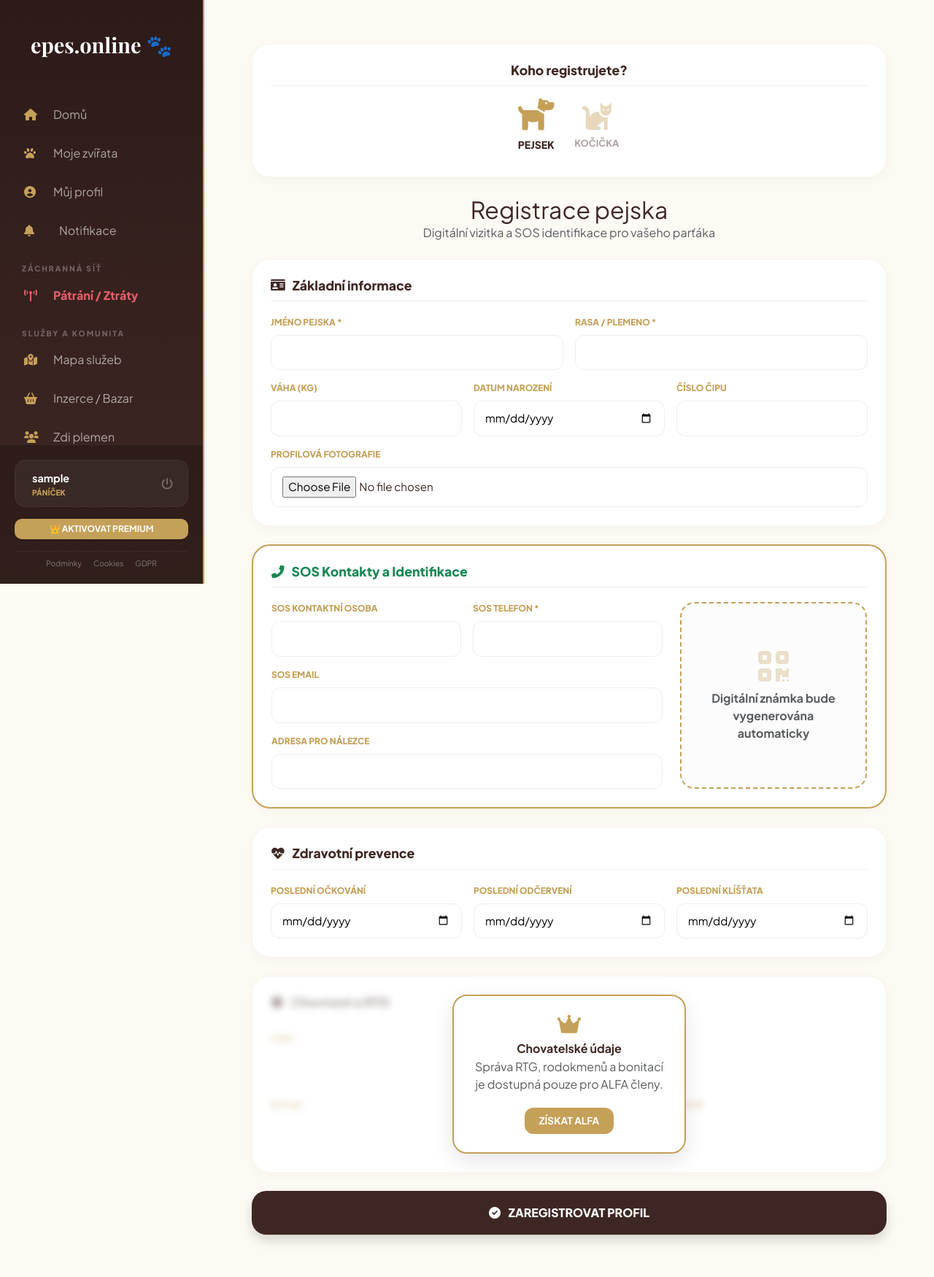
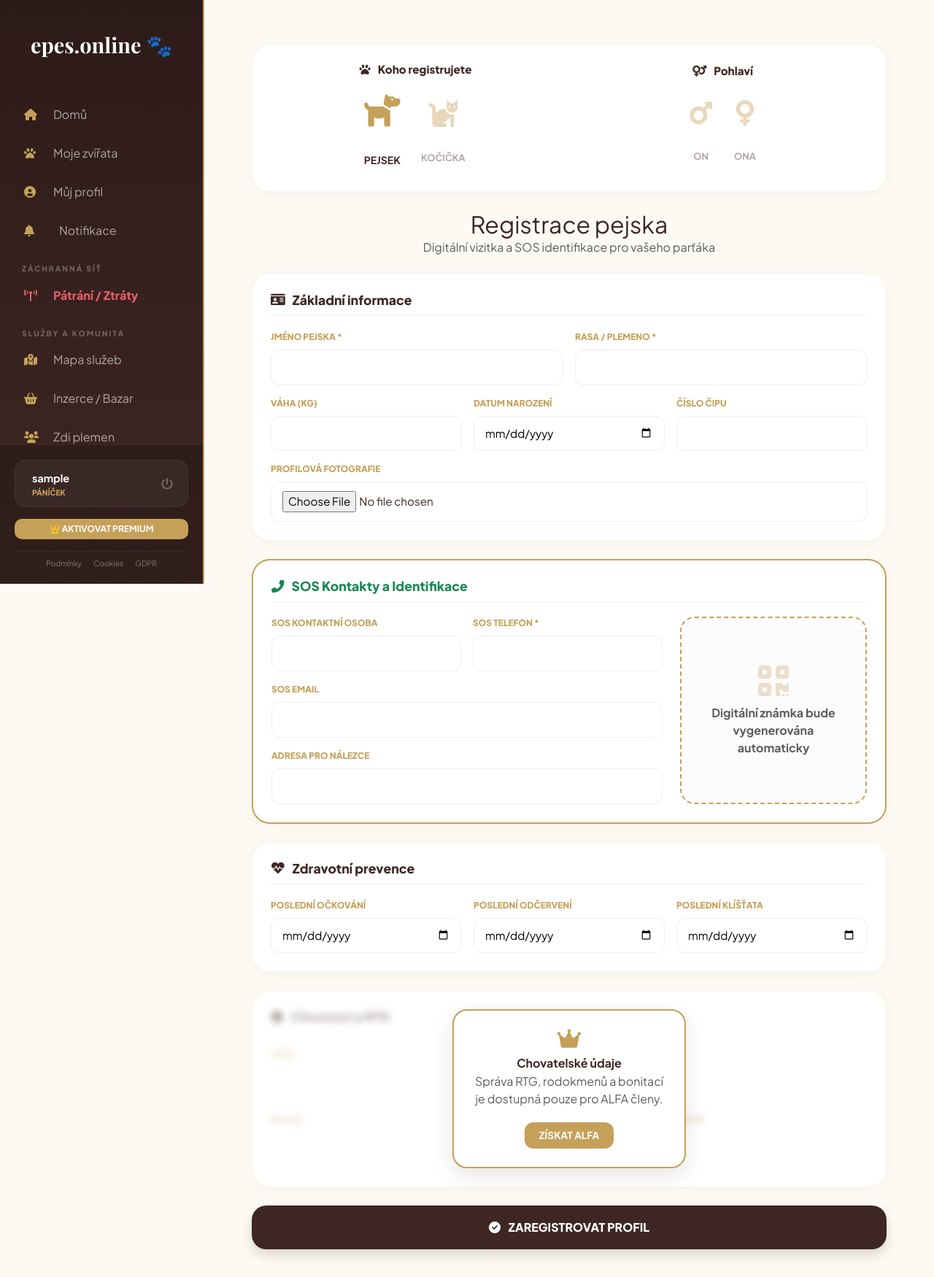
Before and after one commit to ikarivana/Pythonpes, a Django app: page /users/pridat/ in a window 1280 px wide. Shown: the top 1750 px of the page at 73% size. Before the commit the page ends 1712 px from the top, so only its background shows below. Run offline with Django 5.2, Linux system fonts and the light colour scheme; the visitor is signed in with stand-in values (Sample User, id 1); data comes from the database, SQL or seed files in the repository; data that the repository does not hold is empty.

Commit message:
pridani on/ona

```diff
--- a/users/forms.py
+++ b/users/forms.py
@@ -34,10 +34,11 @@ class PesForm(forms.ModelForm):
         widgets = {
             'jmeno': forms.TextInput(attrs={'class': 'form-control', 'placeholder': 'Jméno parťáka'}),
             'rasa': forms.TextInput(attrs={'class': 'form-control', 'placeholder': 'Např. Border kolie'}),
-            # V modelu máš rasa, ne plemeno
             'datum_narozeni': forms.DateInput(attrs={'type': 'date', 'class': 'form-control'}),
             'cip': forms.TextInput(attrs={'class': 'form-control', 'placeholder': 'Číslo mikročipu'}),
             'vaha': forms.NumberInput(attrs={'step': '0.1', 'class': 'form-control'}),
+            'pohlavi': forms.HiddenInput(),
+            'druh': forms.HiddenInput(),
 
             # Zdravotní sekce
             'posledni_ockovani': forms.DateInput(attrs={'type': 'date', 'class': 'form-control'}),
--- a/users/models.py
+++ b/users/models.py
@@ -8,9 +8,9 @@ from django.contrib.auth.models import User
 from django.http import request
 from django.template.defaultfilters import slugify
 from django.urls import reverse
-from django.utils import timezone
-
-import pes
+from django.db import models
+from django.contrib.auth.models import User
+from PIL import Image, ExifTags  # Nutné pro práci s obrázky
 
 
 class PromoKod(models.Model):
@@ -21,11 +21,6 @@ class PromoKod(models.Model):
 
     def __str__(self):
         return f"{self.kod} ({self.pocet_dni} dní)"
-
-
-from django.db import models
-from django.contrib.auth.models import User
-from PIL import Image, ExifTags  # Nutné pro práci s obrázky
 
 
 class ProfilMajitele(models.Model):
@@ -75,10 +70,12 @@ class ProfilMajitele(models.Model):
 # --- 1. MODEL PSA ---
 class Pes(models.Model):
     DRUH_CHOICES = [('pes', 'Pes'), ('kocka', 'Kočka')]
+    POHLAVI_CHOICES = [('m', 'Samec'), ('f', 'Samice')]
     druh = models.CharField(max_length=10, choices=DRUH_CHOICES, default='pes')
     majitel = models.ForeignKey(ProfilMajitele, on_delete=models.CASCADE, related_name='psi')
     jmeno = models.CharField(max_length=100)
     rasa = models.CharField(max_length=100)
+    pohlavi = models.CharField(max_length=1, choices=POHLAVI_CHOICES, default='m', verbose_name="Pohlaví")
 
     # SOS Kontakty
     kontaktni_jmeno = models.CharField(max_length=100)
--- a/users/templates/users/detail_psa.html
+++ b/users/templates/users/detail_psa.html
@@ -223,6 +223,7 @@
             </div>
         </div>
 
+        {% if pes.pohlavi == 'f' %}
         <!-- Vrhy / Štěňata -->
         <div class="col-12">
             <div class="info-card">
@@ -280,6 +281,7 @@
                 {% endif %}
             </div>
         </div>
+        {% endif %}
 
         <!-- Galerie -->
         <div class="col-12">
--- a/users/templates/users/pridat_psa.html
+++ b/users/templates/users/pridat_psa.html
@@ -71,6 +71,11 @@
     .species-option i { font-size: 2.5rem; display: block; color: var(--t-gold); margin-bottom: 5px; }
     .species-option span { font-weight: 800; font-size: 0.8rem; text-transform: uppercase; }
 
+    /* POHLAVÍ SPECIFICKÉ BARVY */
+    #opt-male.active i { color: #3498db !important; }
+    #opt-female.active i { color: #e91e63 !important; }
+    .species-option i.fa-mars, .species-option i.fa-venus { font-size: 2.2rem; }
+
     .qr-preview-box {
         background: #fcfcfc; border: 2px dashed var(--t-gold); border-radius: 20px;
         padding: 20px; text-align: center; height: 100%; display: flex;
@@ -81,19 +86,42 @@
 <div class="form-container">
     <form method="POST" enctype="multipart/form-data">
         {% csrf_token %}
+
         <input type="hidden" name="druh" id="id_druh" value="{{ pes.druh|default:'pes' }}">
 
         <div class="edit-card text-center">
-            <h5 class="section-title justify-content-center">Koho registrujete?</h5>
-            <div class="species-toggle">
-                <div class="species-option" id="opt-pes" onclick="setSpecies('pes')">
-                    <i class="fas fa-dog"></i>
-                    <span>Pejsek</span>
+            <div class="row align-items-center">
+
+                <div class="col-md-6 border-end-md">
+                    <h5 class="section-title justify-content-center" style="border:none; font-size: 0.95rem;">
+                        <i class="fas fa-paw"></i> Koho registrujete
+                    </h5>
+                    <div class="species-toggle">
+                        <div class="species-option" id="opt-pes" onclick="setSpecies('pes')">
+                            <i class="fas fa-dog"></i><br><span class="fw-bold">Pejsek</span>
+                        </div>
+                        <div class="species-option" id="opt-kocka" onclick="setSpecies('kocka')">
+                            <i class="fas fa-cat"></i><br><span class="fw-bold">Kočička</span>
+                        </div>
+                    </div>
                 </div>
-                <div class="species-option" id="opt-kocka" onclick="setSpecies('kocka')">
-                    <i class="fas fa-cat"></i>
-                    <span>Kočička</span>
+
+                <div class="d-md-none"><hr class="my-4 opacity-10"></div>
+
+                <div class="col-md-6">
+                    <h5 class="section-title justify-content-center" style="border:none; font-size: 0.95rem;">
+                        <i class="fas fa-venus-mars"></i> Pohlaví
+                    </h5>
+                    <div class="species-toggle">
+                        <div class="species-option" id="opt-male" onclick="setPohlavi('m')">
+                            <i class="fas fa-mars"></i><br><span class="fw-bold">On</span>
+                        </div>
+                        <div class="species-option" id="opt-female" onclick="setPohlavi('f')">
+                            <i class="fas fa-venus"></i><br><span class="fw-bold">Ona</span>
+                        </div>
+                    </div>
                 </div>
+
             </div>
         </div>
 
@@ -190,7 +218,7 @@
             </div>
         </div>
 
-        {# CHOVATELSKÁ SEKCE - Pouze pro psy, u koček se skryje přes JS #}
+        {# CHOVATELSKÁ SEKCE #}
         <div class="edit-card {% if not user.profil.is_premium %}locked-section{% endif %}" id="chovatelska-sekce">
             {% if not user.profil.is_premium %}
             <div class="locked-overlay">
@@ -235,6 +263,7 @@
 </div>
 
 <script>
+    // PŘEPÍNAČ DRUHU (Pes / Kočka)
     function setSpecies(druh) {
         const idDruh = document.getElementById('id_druh');
         const optKocka = document.getElementById('opt-kocka');
@@ -250,29 +279,46 @@
             document.body.classList.add('is-kocka');
             optKocka.classList.add('active');
             optPes.classList.remove('active');
-            {% if not pes.id %} title.innerText = 'Registrace kočičky'; {% endif %}
-            labelName.innerText = 'Jméno kočičky *';
-            labelBreed.innerText = 'Plemeno kočky *';
-
-            // Kočky nemají tyto chovatelské údaje, sekci skryjeme úplně
-            chovatelskaSekce.style.display = 'none';
+            {% if not pes.id %} if(title) title.innerText = 'Registrace kočičky'; {% endif %}
+            if(labelName) labelName.innerText = 'Jméno kočičky *';
+            if(labelBreed) labelBreed.innerText = 'Plemeno kočky *';
+            if(chovatelskaSekce) chovatelskaSekce.style.display = 'none';
         } else {
             document.body.classList.remove('is-kocka');
             optPes.classList.add('active');
             optKocka.classList.remove('active');
-            {% if not pes.id %} title.innerText = 'Registrace pejska'; {% endif %}
-            labelName.innerText = 'Jméno pejska *';
-            labelBreed.innerText = 'Rasa / Plemeno *';
+            {% if not pes.id %} if(title) title.innerText = 'Registrace pejska'; {% endif %}
+            if(labelName) labelName.innerText = 'Jméno pejska *';
+            if(labelBreed) labelBreed.innerText = 'Rasa / Plemeno *';
+            if(chovatelskaSekce) chovatelskaSekce.style.display = 'block';
+        }
+    }
 
-            // Pro psy sekci zobrazíme (pokud uživatel nemá premium, overlay zůstane díky CSS/HTML)
-            chovatelskaSekce.style.display = 'block';
+    // PŘEPÍNAČ POHLAVÍ (On / Ona)
+    function setPohlavi(pohlavi) {
+        const idPohlavi = document.getElementById('id_pohlavi');
+        const optMale = document.getElementById('opt-male');
+        const optFemale = document.getElementById('opt-female');
+
+        if(idPohlavi) idPohlavi.value = pohlavi;
+
+        if (pohlavi === 'f') {
+            if(optFemale) optFemale.classList.add('active');
+            if(optMale) optMale.classList.remove('active');
+        } else {
+            if(optMale) optMale.classList.add('active');
+            if(optFemale) optFemale.classList.remove('active');
         }
     }
 
     window.onload = function() {
-        // Načte druh z hidden inputu nebo defaultně 'pes'
+        // Inicializace druhu
         const stavajiciDruh = document.getElementById('id_druh').value || 'pes';
         setSpecies(stavajiciDruh);
+
+        // Inicializace pohlaví
+        const stavajiciPohlavi = document.getElementById('id_pohlavi').value || 'm';
+        setPohlavi(stavajiciPohlavi);
     };
 </script>
 {% endblock %}
```
Also changed, not shown: users/admin.py (+15 -4 lines), users/templates/users/upravit_psa.html (+33 -0 lines).
